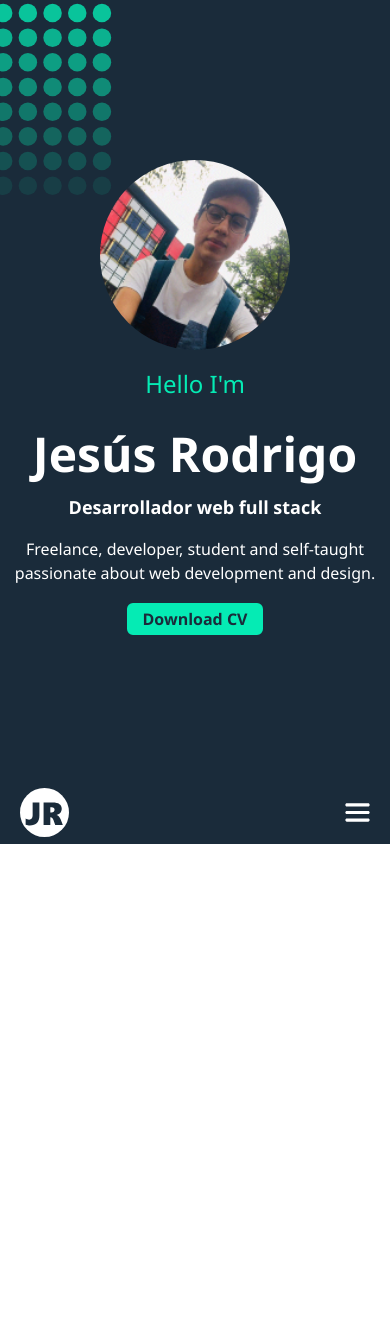
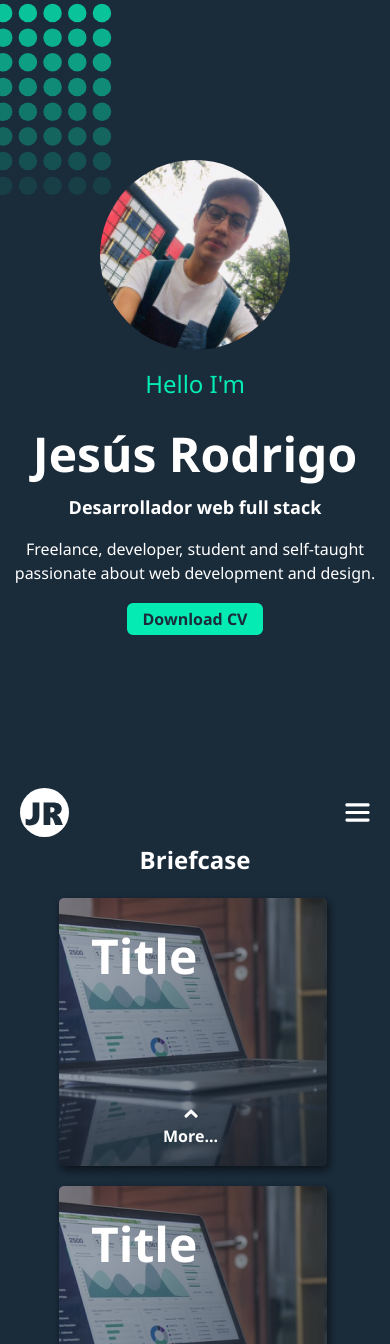
Before and after one commit to jesusrpd/Briefcase, a Next.js app: page / in a window 390 px wide. Shown: the top 1344 px of the page. Before the commit the page ends 844 px from the top, so only its background shows below. Built offline with nearby package versions, Linux system fonts and the light colour scheme.

Commit message:
seccion briefcase version mobile y componente work, falta animacion al apretar more

```diff
--- /dev/null
+++ b/components/Briefcase.jsx
@@ -0,0 +1,14 @@
+import Work from "./Work";
+
+export default function Briefcase () {
+  return (
+    <div className="min-h-screen w-full">
+      <h2 className="text-white text-2xl font-bold text-center mb-4">Briefcase</h2>
+      <div className="d-flex flex-col justify-center items-center">
+        <Work/>
+        <Work/>
+        <Work/>
+      </div>
+    </div>
+  )
+}
--- a/components/Header.jsx
+++ b/components/Header.jsx
@@ -2,7 +2,7 @@ import Image from 'next/image';
 
 export default function Header () {
   return (
-    <div className='bg-dark'>
+    <div>
       <div className='absolute lg:hidden'>
         <Image
           src="/SVG/miscelanea-1-mobile.svg"
--- /dev/null
+++ b/components/Work.jsx
@@ -0,0 +1,18 @@
+import Image from "next/image";
+
+export default function Work () {
+  return(
+    <div className="bg-work bg-no-repeat w-72 h-72 text-center m-auto relative">
+          <h2 className="text-white text-5xl font-bold absolute top-10 left-10">Title</h2>
+          <div className="pointer absolute bottom-8 left-28">
+            <Image
+              src="/SVG/arrow.svg"
+              alt="arrow"
+              width={14}
+              height={9}
+            />
+            <p className="text-white font-bold">More...</p>
+          </div>
+        </div>
+  )
+}
--- a/pages/index.js
+++ b/pages/index.js
@@ -1,4 +1,5 @@
 import { useState } from 'react';
+import Briefcase from '../components/Briefcase';
 import Header from '../components/Header';
 import Menu from '../components/Menu';
 
@@ -6,13 +7,14 @@ export default function Home () {
   const [menuShow, setMenuShow] = useState(false);
 
   return (
-    <>
+    <div className='bg-dark'>
       <Header/>
+      <Briefcase/>
       <Menu menuShow={menuShow} setMenuShow={() => setMenuShow(!menuShow)}/>
       {
         menuShow ?
         (
-          <div className='w-full h-screen flex items-center justify-center absolute top-0 bg-dark'>
+          <div className='w-full h-screen flex items-center justify-center absolute top-0 bg-dark z-20'>
             <ul className='text-center text-white font-black pb-10'>
               <li className='my-6'><h3>Home</h3></li>
               <li className='my-6'><h3>Briefcase</h3></li>
@@ -24,6 +26,6 @@ export default function Home () {
           </div>
         ): null
       }
-    </>
+    </div>
   )
 }
--- a/tailwind.config.js
+++ b/tailwind.config.js
@@ -4,7 +4,11 @@ module.exports = {
         './components/**/*.{js,jsx}'
     ],
     theme: {
-        extend: {},
+        extend: {
+            backgroundImage: {
+                'work': "url('/images/work.png')"
+            }
+        },
         colors: {
             'green': '#05EBB4',
             'green-dark': '#05DEAA',
```
Also changed, not shown: public/SVG/arrow.svg (added), public/images/work.png (added).
